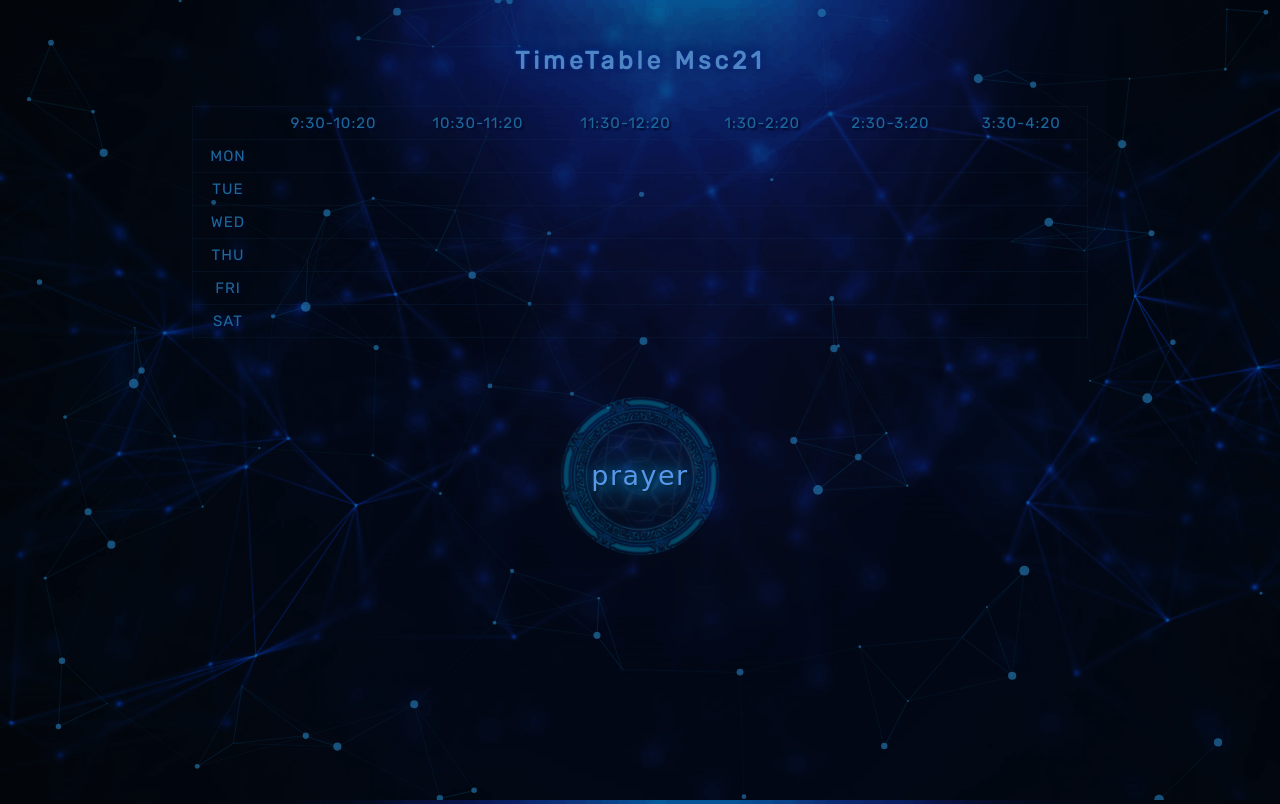
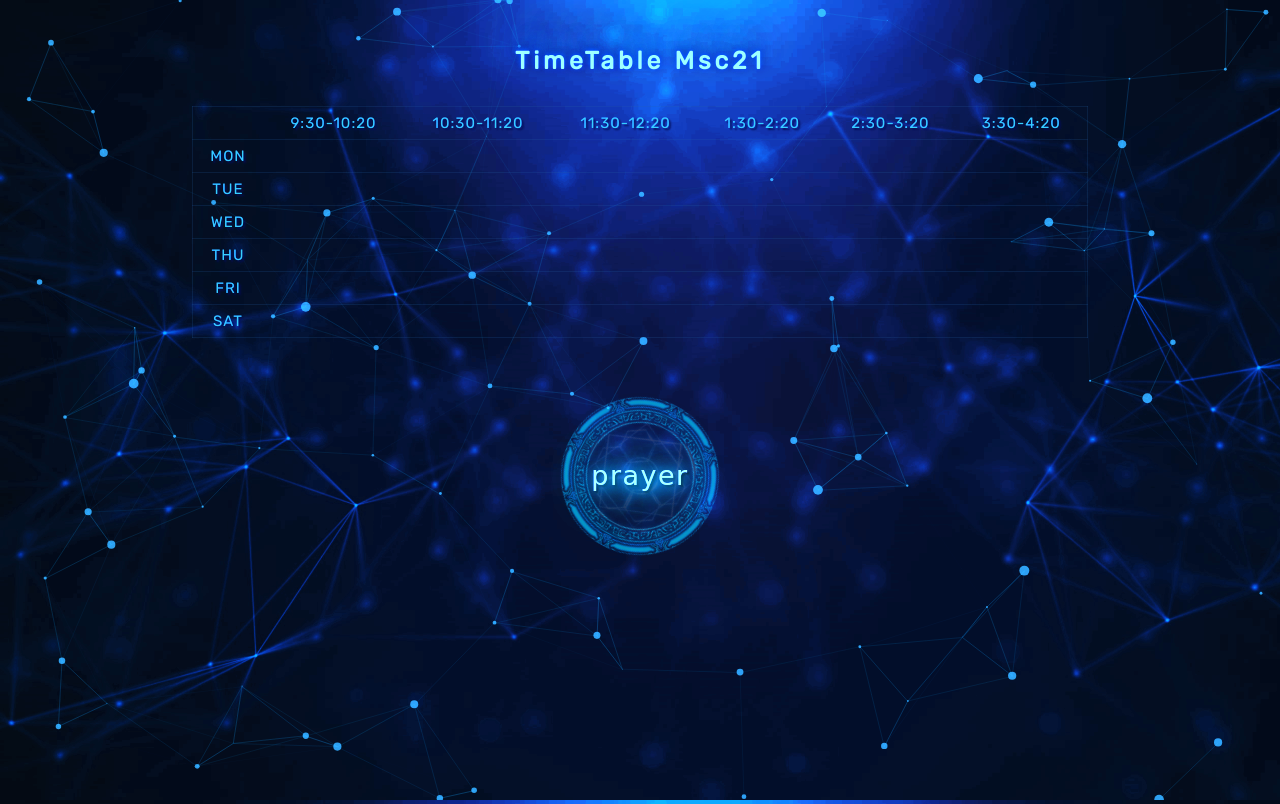
Before and after one commit to akash99-code/MeetingScheduler, a Flask app: template templates/index.html in a window 1280 px wide. Run offline with Flask 2, Linux system fonts and the light colour scheme; the template is opened without the code that fills it, so the values that code supplies are empty; some web fonts are replaced.

Commit message:
designUpdate3

```diff
--- a/static/css/bcaTT.css
+++ b/static/css/bcaTT.css
@@ -1,3 +1,8 @@
+html{
+
+  filter:  brightness(2);
+  filter: saturate(-5);
+}
 body{
   margin: 0;
   padding: 0;
--- a/static/css/bcaTT2.css
+++ b/static/css/bcaTT2.css
@@ -1,3 +1,8 @@
+html{
+
+  filter:  brightness(2);
+  filter: saturate(-5);
+}
 body{
     margin: 0;
     padding: 0;
```
